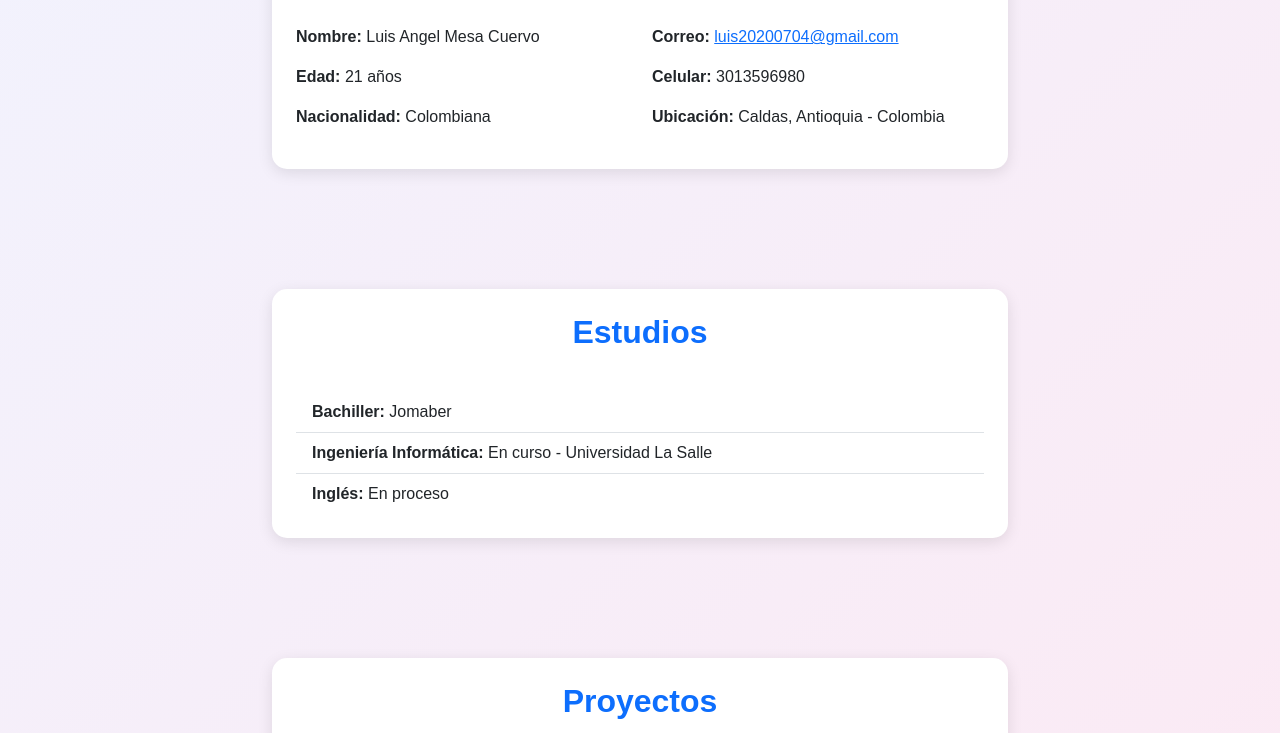
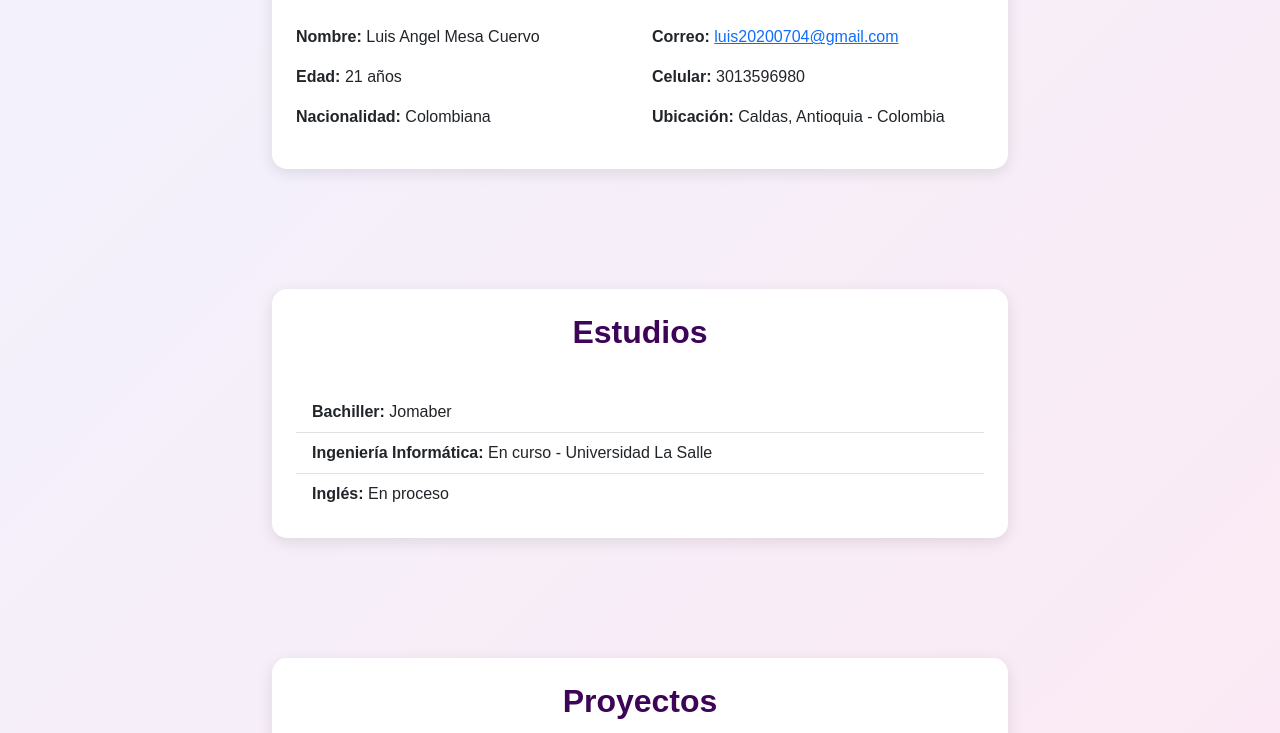
Before and after one commit to luamesa/Parcial-2-Desarrollo-web, a plain HTML site: page index.html in a window 1280 px wide. Shown: the part 569-1302 px from the top of the page. Drawn offline with Linux system fonts and the light colour scheme.

Commit message:
Actualizo diseño y contenido del portafolio

```diff
--- a/index.html
+++ b/index.html
@@ -5,6 +5,7 @@
   <meta name="viewport" content="width=device-width, initial-scale=1">
   <title>Portafolio - Luis Mesa</title>
   <link rel="stylesheet" href="css/bootstrap.min.css">
+  <link rel="stylesheet" href="./imagenes/images.jpeg">
 
   <style>
     body {
@@ -119,6 +120,9 @@
       opacity: 1;
       transform: translateY(0);
     }
+    section h2.text-primary {
+  color: #3d0457 !important;
+}
   </style>
 </head>
 
```
